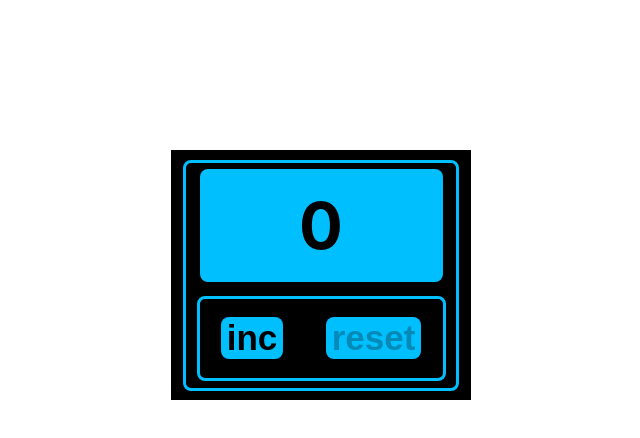
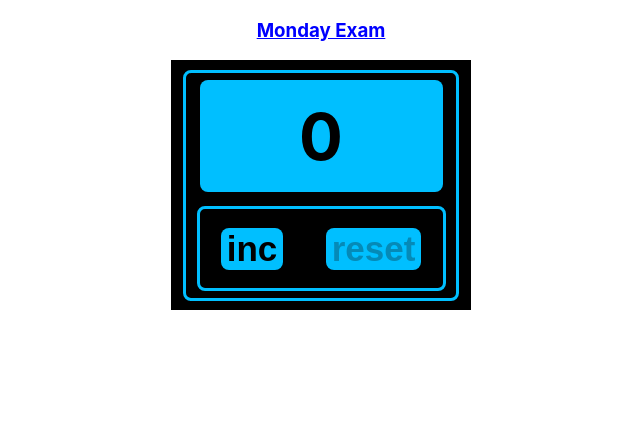
Before and after one commit to TonyFinder/Incubator-Monthly-Exams, a React (Create React App) app: page / in a window 1280 px wide. Shown: the top 438 px of the page, without its empty margins (319-959 px from the left). Built offline with nearby package versions, Linux system fonts and the light colour scheme.

Commit message:
Updated Monday's task with Local Storage and useEffect

```diff
--- a/src/App.module.css
+++ /dev/null
@@ -1,5 +0,0 @@
-.appComponent {
-    margin-top: 150px;
-    display: flex;
-    justify-content: center;
-}
--- a/src/App.tsx
+++ b/src/App.tsx
@@ -1,11 +1,10 @@
 import React from 'react';
-import style from './App.module.css';
-import {Counter} from './MonthlyExams/Monday/Components/Counter/Counter';
+import {Monday} from './MonthlyExams/Monday/Monday';
 
 function App() {
     return (
-        <div className={style.appComponent}>
-            <Counter/>
+        <div>
+            <Monday/>
         </div>
     )
 }
--- a/src/MonthlyExams/Monday/Components/Counter/Counter.tsx
+++ b/src/MonthlyExams/Monday/Components/Counter/Counter.tsx
@@ -1,11 +1,38 @@
-import React, { useState } from 'react'
-import { Button } from '../Button/Button'
+import React, {useEffect, useState} from 'react'
+import {Button} from '../Button/Button'
 import style from './Counter.module.css'
 
 export const Counter = () => {
     let [inc, setInc] = useState<number>(0)
     let [disableInc, setDisableInc] = useState<boolean>(false)
     let [disableReset, setDisableReset] = useState<boolean>(true)
+    useEffect(() => {
+        let incLS = localStorage.getItem('increment')
+        if (incLS) {
+            let incNew = JSON.parse(incLS)
+            if (incNew === 0) {
+                return;
+            }
+            if (incNew === 5) {
+                highestCounterNumber()
+                setInc(incNew)
+            } else {
+                allActiveButtons()
+                setInc(incNew)
+            }
+        }
+    }, [])
+
+
+    const highestCounterNumber = () => {
+        setDisableInc(true)
+        setDisableReset(false)
+    }
+
+    const allActiveButtons = () => {
+        setDisableInc(false)
+        setDisableReset(false)
+    }
 
     const incFunction = () => {
         if (inc >= 5) {
@@ -16,25 +43,26 @@ export const Counter = () => {
             setInc(inc)
         }
         if (inc === 5) {
-            setDisableInc(true)
-            setDisableReset(false)
+            highestCounterNumber()
         }
         if (inc === 1) {
             setDisableReset(false)
         }
+        localStorage.setItem('increment', JSON.stringify(inc))
     }
 
     const resetFunction = () => {
         setInc(0)
         setDisableInc(false)
         setDisableReset(true)
+        localStorage.setItem('increment', JSON.stringify(0))
     }
 
-    return(
+    return (
         <div className={style.back}>
             <div className={style.middle}>
                 <div className={style.counterField}>
-                    <div className={inc===5 ? style.redNumber : style.number}>
+                    <div className={inc === 5 ? style.redNumber : style.number}>
                         {inc}
                     </div>
                 </div>
--- /dev/null
+++ b/src/MonthlyExams/Monday/Monday.module.css
@@ -0,0 +1,11 @@
+.appComponent {
+    display: flex;
+    flex-direction: column;
+    align-items: center;
+}
+
+.textDecoration {
+    text-align: center;
+    text-decoration: underline;
+    color: blue;
+}
--- /dev/null
+++ b/src/MonthlyExams/Monday/Monday.tsx
@@ -0,0 +1,12 @@
+import style from './Monday.module.css'
+import {Counter} from './Components/Counter/Counter';
+import React from 'react';
+
+export const Monday = () => {
+    return(
+        <div className={style.appComponent}>
+            <h3 className={style.textDecoration}>Monday Exam</h3>
+            <Counter/>
+        </div>
+    )
+}
```
